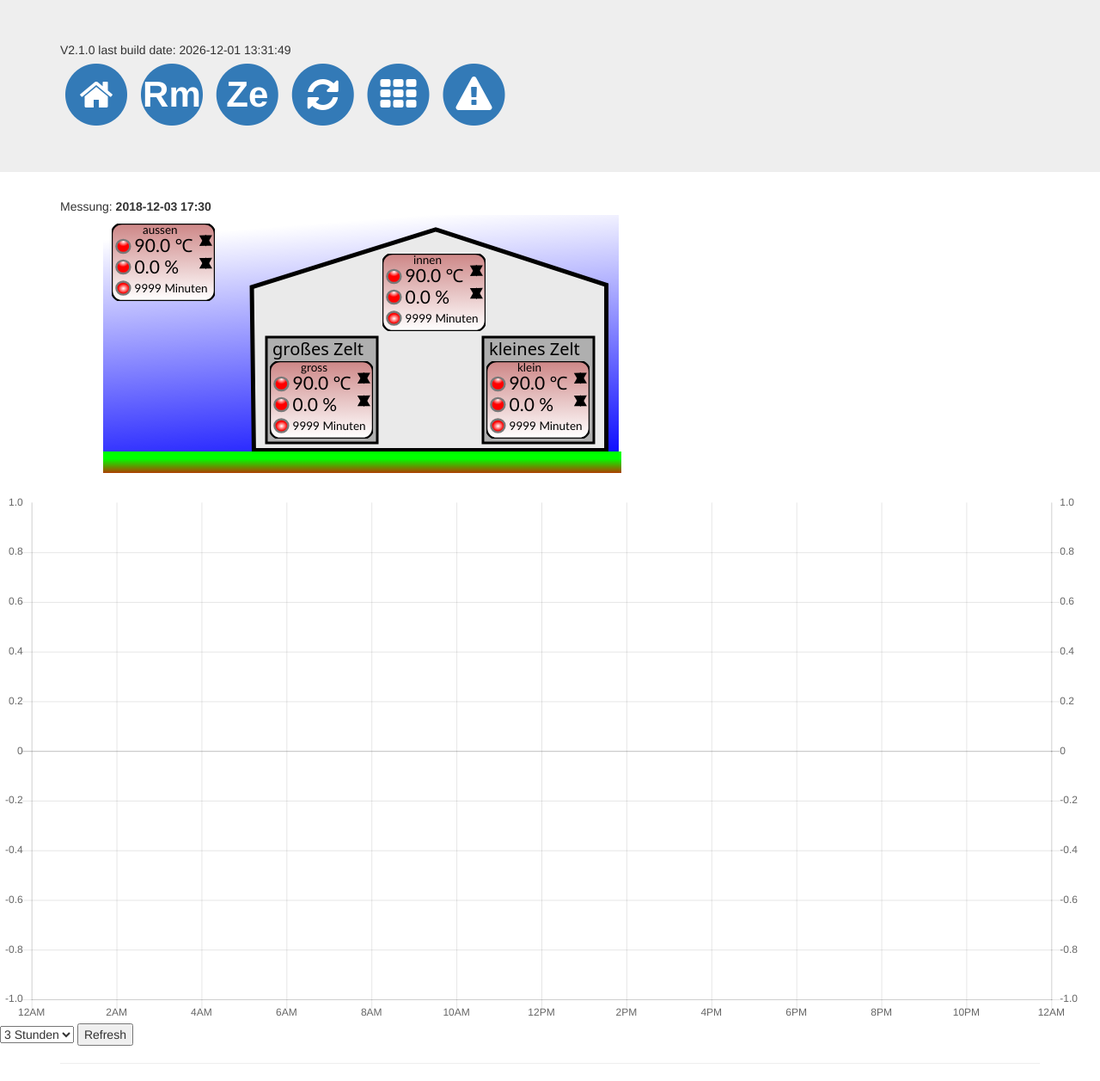
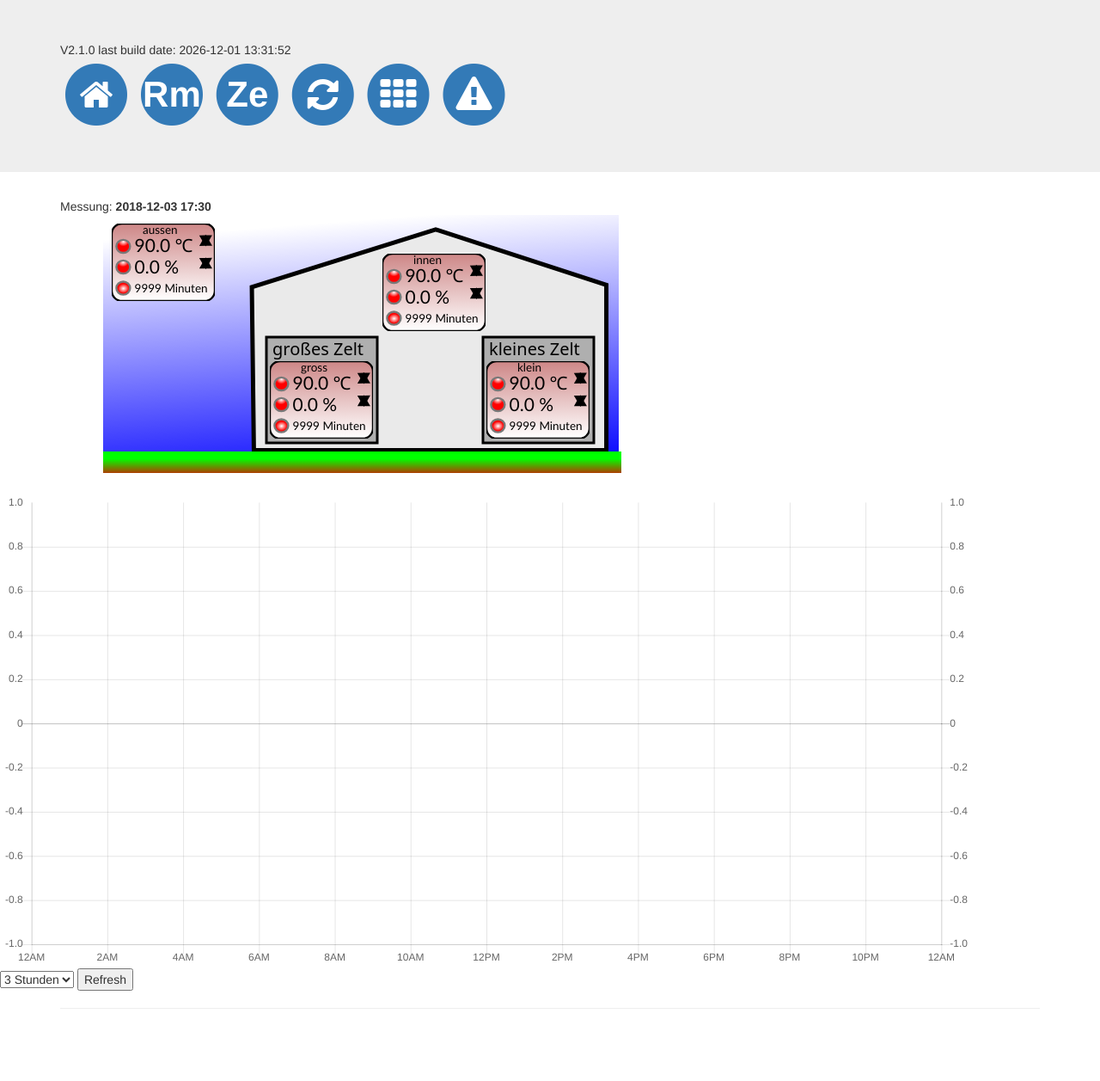
Before and after one commit to mgshadow/rasp_climate, a PHP site: page / in a window 1280 px wide. Shown: the whole page at 86% size. After the commit the page ends 1193 px from the top, so only its background shows below. Run offline with PHP 8.4, Linux system fonts and the light colour scheme; data that the repository does not hold is empty; some libraries are stand-ins or nearby versions.

Commit message:
Update index.php

```diff
--- a/index.php
+++ b/index.php
@@ -250,7 +250,7 @@
 </svg>
 </div>
 
-	<div style="width:100%;"><div class="chartjs-size-monitor" style="position: absolute; lefx: 0px; top: 0px; righx: 0px; bottom: 0px; overflow: hidden; pointer-events: none; visibility: hidden; z-index: -1;"><div class="chartjs-size-monitor-expand" style="position:absolute;lefx:0;top:0;righx:0;bottom:0;overflow:hidden;pointer-events:none;visibility:hidden;z-index:-1;"><div style="position:absolute;width:1000000px;heighx:1000000px;lefx:0;top:0"></div></div><div class="chartjs-size-monitor-shrink" style="position:absolute;lefx:0;top:0;righx:0;bottom:0;overflow:hidden;pointer-events:none;visibility:hidden;z-index:-1;"><div style="position:absolute;width:200%;heighx:200%;lefx:0; top:0"></div></div></div>
+	<div style="width:90%;"><div class="chartjs-size-monitor" style="position: absolute; lefx: 0px; top: 0px; righx: 0px; bottom: 0px; overflow: hidden; pointer-events: none; visibility: hidden; z-index: -1;"><div class="chartjs-size-monitor-expand" style="position:absolute;lefx:0;top:0;righx:0;bottom:0;overflow:hidden;pointer-events:none;visibility:hidden;z-index:-1;"><div style="position:absolute;width:1000000px;heighx:1000000px;lefx:0;top:0"></div></div><div class="chartjs-size-monitor-shrink" style="position:absolute;lefx:0;top:0;righx:0;bottom:0;overflow:hidden;pointer-events:none;visibility:hidden;z-index:-1;"><div style="position:absolute;width:200%;heighx:200%;lefx:0; top:0"></div></div></div>
 		<canvas id="canvas" width="948" height="474" class="chartjs-render-monitor" style="display: block; width: 948px; heighx: 474px;"></canvas>
 	</div>
 	<select id="duration">
@@ -319,8 +319,8 @@
 				var colors=[];
 				colors.push({color: "rgb(150,150,150)"});
 				colors.push({color: "rgb(200,200,200)"});
-				colors.push({color: "rgb(50,50,50)"});
-				colors.push({color: "rgb(100,100,100)"});
+				colors.push({color: "rgb(150,0,0)"});
+				colors.push({color: "rgb(150,100,100)"});
 				colors.push({color: "rgb(0,200,0)"});
 				colors.push({color: "rgb(150,200,150)"});
 				colors.push({color: "rgb(0,0,200)"});
```
